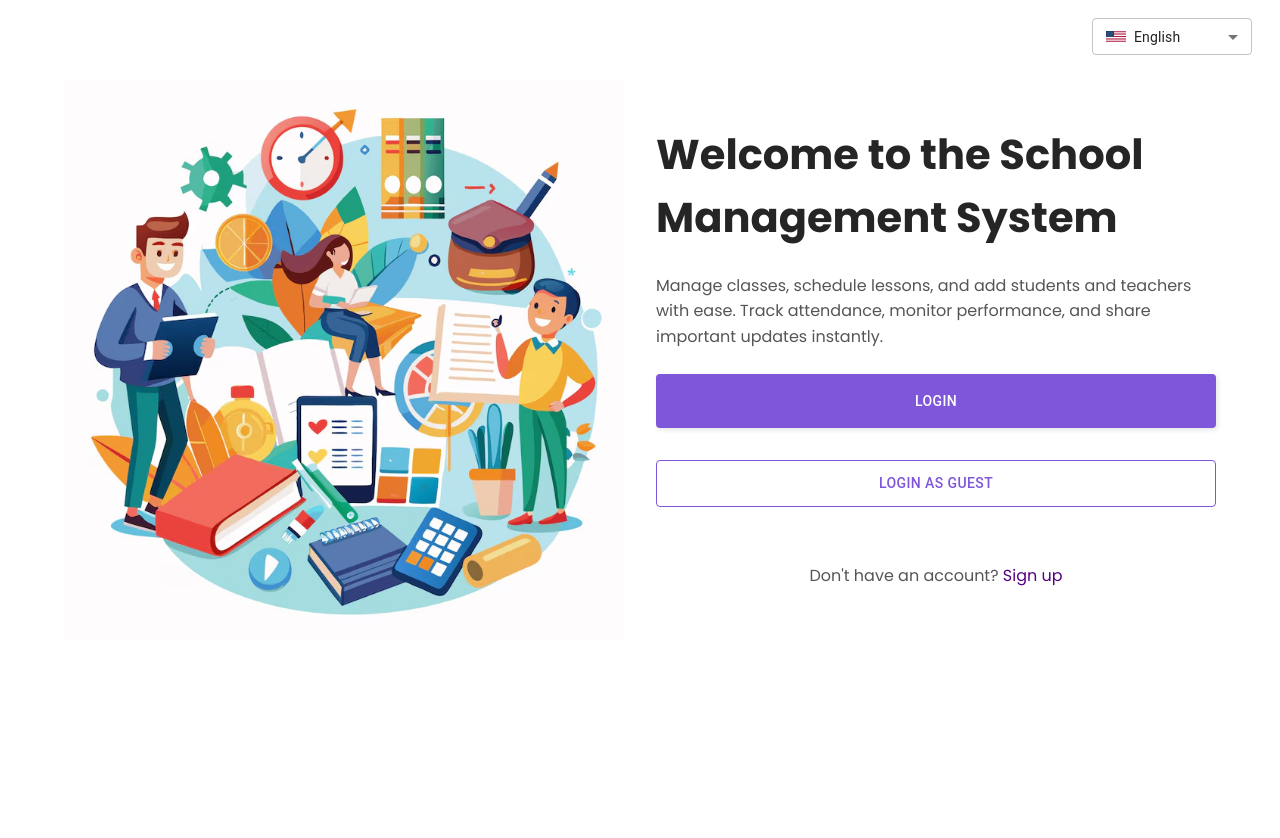
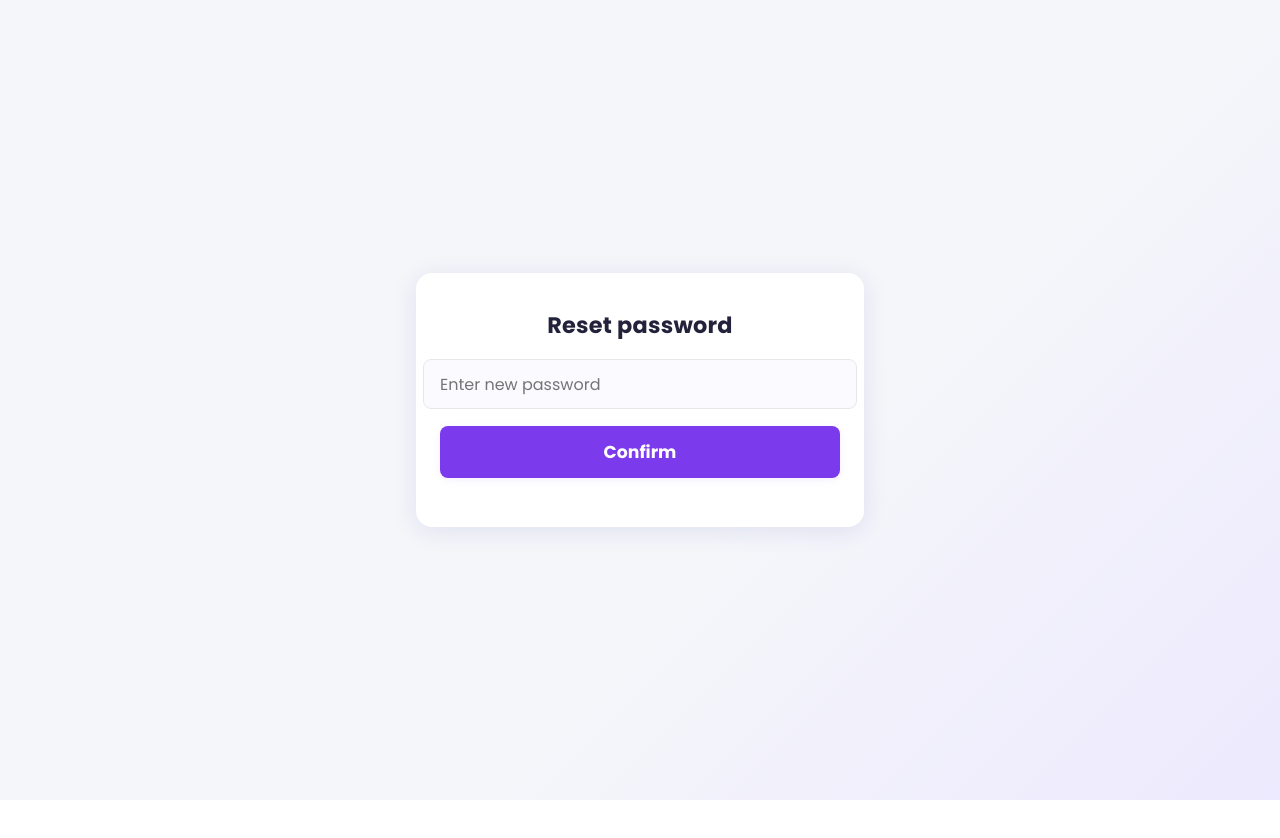
Before and after one commit to ViuGiaLai/School-Management-System, a React (Create React App) app in the folder frontend/: page /reset-password/1 in a window 1280 px wide. Before the commit this address led to /. After the commit the page ends 800 px from the top, so only its background shows below. Built offline with nearby package versions, Linux system fonts and the light colour scheme.

Commit message:
add reset pass and fix UI FE

```diff
--- a/frontend/src/App.js
+++ b/frontend/src/App.js
@@ -9,6 +9,7 @@ import LoginPage from './pages/LoginPage';
 import AdminRegisterPage from './pages/admin/AdminRegisterPage';
 import ChooseUser from './pages/ChooseUser';
 import ForgotPasswordPage from './pages/admin/ForgotPasswordPage';
+import ResetPasswordPage from './pages/admin/ResetPasswordPage';
 
 const App = () => {
   const { currentRole } = useSelector(state => state.user);
@@ -27,6 +28,7 @@ const App = () => {
 
           <Route path="/Adminregister" element={<AdminRegisterPage />} />
           <Route path="/forgot-password" element={<ForgotPasswordPage />} />
+          <Route path="/reset-password/:token" element={<ResetPasswordPage />} />
 
           <Route path='*' element={<Navigate to="/" />} />
         </Routes>}
--- a/frontend/src/i18n/locales/en.json
+++ b/frontend/src/i18n/locales/en.json
@@ -69,7 +69,17 @@
     "success": "If the email exists, we have sent a reset link.",
     "error": "An error occurred. Please try again.",
     "backToLogin": "Back to login",
-    "note": "We will send a link if the email exists."
+    "note": "We will send a link if the email exists.",
+    "sendingBtn": "Loading..."
+  },
+  "resetPassword": {
+    "title": "Reset password",
+    "placeholder": "Enter new password",
+    "confirm": "Confirm",
+    "loading": "Processing...",
+    "success": "Password reset successfully!",
+    "error": "Password reset failed! The token may have expired.",
+    "enterNewPassword": "Please enter a new password"
   },
   "adminDashboard": {
     "title": "Admin Dashboard"
--- a/frontend/src/i18n/locales/vi.json
+++ b/frontend/src/i18n/locales/vi.json
@@ -69,7 +69,17 @@
     "success": "Nếu email tồn tại, chúng tôi đã gửi liên kết đặt lại mật khẩu.",
     "error": "Đã xảy ra lỗi. Vui lòng thử lại.",
     "backToLogin": "Quay lại đăng nhập",
-    "note": "Chúng tôi sẽ gửi liên kết nếu email tồn tại."
+    "note": "Chúng tôi sẽ gửi liên kết nếu email tồn tại.",
+    "sendingBtn": "Đang gửi..."
+  },
+  "resetPassword": {
+    "title": "Đặt lại mật khẩu",
+    "placeholder": "Nhập mật khẩu mới",
+    "confirm": "Xác nhận",
+    "loading": "Đang xử lý...",
+    "success": "Đặt lại mật khẩu thành công!",
+    "error": "Lỗi đặt lại mật khẩu! Token có thể đã hết hạn.",
+    "enterNewPassword": "Vui lòng nhập mật khẩu mới"
   },
   "adminDashboard": {
     "title": "Bảng điều khiển quản trị"
--- a/frontend/src/pages/admin/ForgotPasswordPage.js
+++ b/frontend/src/pages/admin/ForgotPasswordPage.js
@@ -9,10 +9,14 @@ import { Helmet } from "react-helmet";
 function ForgotPasswordPage() {
   const [email, setEmail] = useState("");
   const [message, setMessage] = useState("");
+  const [loading, setLoading] = useState(false);
   const { t } = useTranslation();
 
   const handleSubmit = async (e) => {
     e.preventDefault();
+    setLoading(true);
+    setMessage("");
+
     try {
       await axios.post(
         `${process.env.REACT_APP_BASE_URL}/api/auth/ForgotPassword`,
@@ -21,15 +25,18 @@ function ForgotPasswordPage() {
       setMessage(t("forgotPassword.success"));
     } catch (error) {
       setMessage(t("forgotPassword.error"));
+    } finally {
+      setLoading(false);
     }
   };
 
   return (
     <div className="forgot-password-bg">
-         <LanguageSwitcher />
-         <Helmet>
-                <title>{t("forgotPassword.title")}</title>
-        </Helmet>
+      <LanguageSwitcher />
+      <Helmet>
+        <title>{t("forgotPassword.title")}</title>
+      </Helmet>
+
       <div className="forgot-password-card">
         <div className="forgot-password-logo">
           <img
@@ -38,10 +45,10 @@ function ForgotPasswordPage() {
             className="forgot-password-logo-img"
           />
         </div>
+
         <h2 className="forgot-password-title">{t("forgotPassword.title")}</h2>
-        <p className="forgot-password-desc">
-          {t("forgotPassword.desc")}
-        </p>
+        <p className="forgot-password-desc">{t("forgotPassword.desc")}</p>
+
         <form onSubmit={handleSubmit} style={{ width: "100%" }}>
           <input
             type="email"
@@ -51,22 +58,25 @@ function ForgotPasswordPage() {
             onChange={(e) => setEmail(e.target.value)}
             required
           />
+
           <button
             type="submit"
             className="forgot-password-btn"
+            disabled={loading}
           >
-            {t("forgotPassword.sendBtn")}
+            {loading
+              ? t("forgotPassword.sendingBtn")
+              : t("forgotPassword.sendBtn")}
           </button>
         </form>
-        {message && (
-          <p className="forgot-password-message">{message}</p>
-        )}
+
+        {message && <p className="forgot-password-message">{message}</p>}
+
         <a href="/Adminlogin" className="forgot-password-link">
           {t("forgotPassword.backToLogin")}
         </a>
-        <div className="forgot-password-note">
-          {t("forgotPassword.note")}
-        </div>
+
+        <div className="forgot-password-note">{t("forgotPassword.note")}</div>
       </div>
     </div>
   );
--- /dev/null
+++ b/frontend/src/pages/admin/ResetPasswordPage.js
@@ -0,0 +1,63 @@
+import React, { useState } from 'react';
+import { useParams } from 'react-router-dom';
+import axios from 'axios';
+import { useTranslation } from 'react-i18next';
+import './ResetPasswordPage.scss';
+
+const ResetPasswordPage = () => {
+    const { token } = useParams();
+    const [password, setPassword] = useState('');
+    const [message, setMessage] = useState('');
+    const [loading, setLoading] = useState(false);
+    const { t } = useTranslation();
+
+    const baseURL = process.env.REACT_APP_BASE_URL;
+
+    const handleReset = async () => {
+        if (!password) {
+            setMessage(t('resetPassword.enterNewPassword'));
+            return;
+        }
+
+        setLoading(true);
+        try {
+            const res = await axios.post(`${baseURL}/api/auth/ResetPassword`, {
+                token,
+                newPassword: password,
+            });
+
+            setMessage(res.data.message || t('resetPassword.success'));
+        } catch (err) {
+            setMessage(
+                err.response?.data?.message || t('resetPassword.error')
+            );
+        } finally {
+            setLoading(false);
+        }
+    };
+
+    return (
+        <div className="reset-password-bg">
+            <div className="reset-password-card">
+                <h2 className="reset-password-title">{t('resetPassword.title')}</h2>
+                <input
+                    type="password"
+                    className="reset-password-input"
+                    placeholder={t('resetPassword.placeholder')}
+                    value={password}
+                    onChange={(e) => setPassword(e.target.value)}
+                />
+                <button
+                    className="reset-password-btn"
+                    onClick={handleReset}
+                    disabled={loading}
+                >
+                    {loading ? t('resetPassword.loading') : t('resetPassword.confirm')}
+                </button>
+                {message && <p className="reset-password-message">{message}</p>}
+            </div>
+        </div>
+    );
+};
+
+export default ResetPasswordPage;
--- /dev/null
+++ b/frontend/src/pages/admin/ResetPasswordPage.scss
@@ -0,0 +1,104 @@
+.reset-password-bg {
+  min-height: 100vh;
+  background: linear-gradient(135deg, #f5f6fa 60%, #ede9fe 100%);
+  display: flex;
+  align-items: center;
+  justify-content: center;
+}
+
+.reset-password-card {
+  background: #fff;
+  padding: 2rem 1.5rem;
+  border-radius: 16px;
+  box-shadow: 0 4px 24px 0 rgba(31, 38, 135, 0.10);
+  width: 100%;
+  max-width: 400px;
+  display: flex;
+  flex-direction: column;
+  align-items: center;
+}
+
+.reset-password-title {
+  font-size: 1.4rem;
+  font-weight: 700;
+  color: #22223b;
+  text-align: center;
+  margin-bottom: 1.1rem;
+  margin-top: 0.2rem;
+  letter-spacing: 0.01em;
+}
+
+.reset-password-input {
+  width: 100%;
+  padding: 0.7rem 1rem;
+  border: 1.5px solid #e5e7eb;
+  border-radius: 8px;
+  font-size: 1rem;
+  margin-bottom: 1.1rem;
+  outline: none;
+  transition: border 0.2s;
+  background: #fafaff;
+}
+
+.reset-password-input:focus {
+  border: 1.5px solid #7c3aed;
+  background: #f3f0ff;
+}
+
+.reset-password-btn {
+  width: 100%;
+  background: #7c3aed;
+  color: #fff;
+  padding: 0.8rem 0;
+  border: none;
+  border-radius: 8px;
+  font-size: 1.08rem;
+  font-weight: 600;
+  cursor: pointer;
+  margin-bottom: 1.1rem;
+  transition: background 0.2s, box-shadow 0.2s;
+  box-shadow: 0 2px 8px 0 rgba(124, 58, 237, 0.08);
+}
+
+.reset-password-btn:disabled {
+  opacity: 0.7;
+  cursor: not-allowed;
+}
+
+.reset-password-btn:hover:not(:disabled) {
+  background: #5f1ee6;
+  box-shadow: 0 4px 16px 0 rgba(124, 58, 237, 0.13);
+}
+
+.reset-password-message {
+  color: #d00;
+  font-size: 0.98rem;
+  text-align: center;
+  margin-top: 0.5rem;
+}
+
+@media (max-width: 600px) {
+  .reset-password-card {
+    padding: 1.2rem 0.5rem;
+    border-radius: 12px;
+    max-width: 98vw;
+    min-width: 0;
+  }
+  .reset-password-title {
+    font-size: 1.1rem;
+    margin-bottom: 0.7rem;
+  }
+  .reset-password-input {
+    font-size: 0.97rem;
+    padding: 0.6rem 0.7rem;
+    margin-bottom: 0.8rem;
+  }
+  .reset-password-btn {
+    font-size: 0.98rem;
+    padding: 0.6rem 0;
+    margin-bottom: 0.8rem;
+  }
+  .reset-password-message {
+    font-size: 0.91rem;
+  }
+}
```
